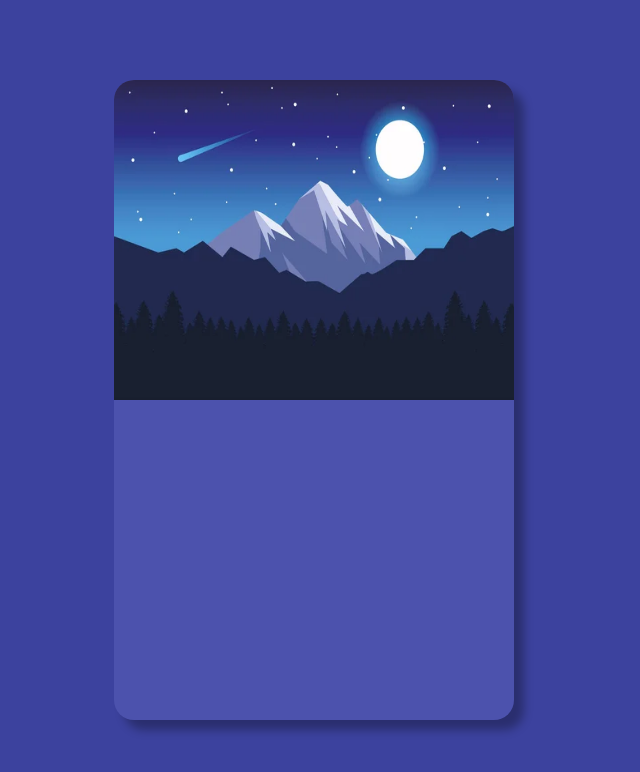
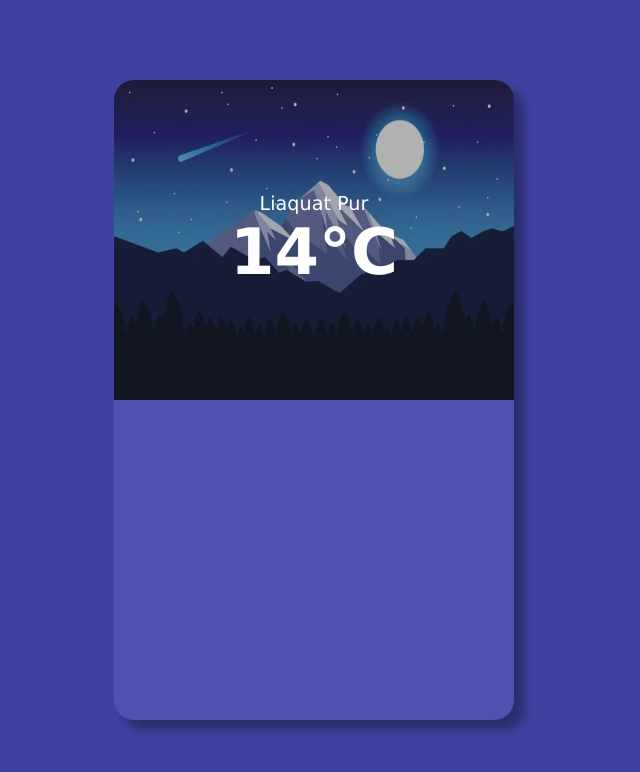
Before and after one commit to suleman-the-stammer/weather-app, an Angular app: page / in a window 1280 px wide. Shown: the top 772 px of the page, without its empty margins (326-966 px from the left). Built offline with nearby package versions, Linux system fonts and the light colour scheme.

Commit message:
Location and Temperature is setted

```diff
--- a/src/app/app.component.html
+++ b/src/app/app.component.html
@@ -2,6 +2,14 @@
     <div class="upper">
     <img src="../assets/cold.jpg"  *ngIf="14 < 15">
     <img src="../assets/hotday.jpg"   *ngIf = "14 >= 15">
+
+     <div class="weather-data">
+        <div class="location"> Liaquat Pur </div>
+        <!-- this is pipe for number to show temp in dots -->
+        <div class="temp">
+            {{ 14.40 | number: '1.0-0'}}°C
+        </div>
+     </div>
     </div>
     <div class="lower">
 
--- a/src/app/app.component.ts
+++ b/src/app/app.component.ts
@@ -1,11 +1,11 @@
 import { Component } from '@angular/core';
 import { RouterOutlet } from '@angular/router';
-import { NgIf } from '@angular/common';
+import { CommonModule, NgIf } from '@angular/common';
 
 @Component({
   selector: 'app-root',
   standalone: true,
-  imports: [RouterOutlet , NgIf],
+  imports: [RouterOutlet , NgIf , CommonModule],
   templateUrl: './app.component.html',
   styleUrl: './app.component.css'
 })
--- a/src/styles.css
+++ b/src/styles.css
@@ -52,3 +52,27 @@ body{
     width: 100%;
     height: 100%;
 }
+.weather-data{
+    position: relative;
+    z-index: 1 ;
+    width: 100%;
+    height: 100%;
+    background-color: var(--shadow-dark);
+    display: flex;
+    flex-direction: column;
+    justify-content: center;
+    align-items: center;
+}
+
+.location{
+    color: var(--white);
+    text-align: center;
+    font-size: 1.2em;
+
+}
+.temp{
+    color: var(--white);
+    text-align: center;
+    font-size: 4em;
+    font-weight: 800;
+}
```
